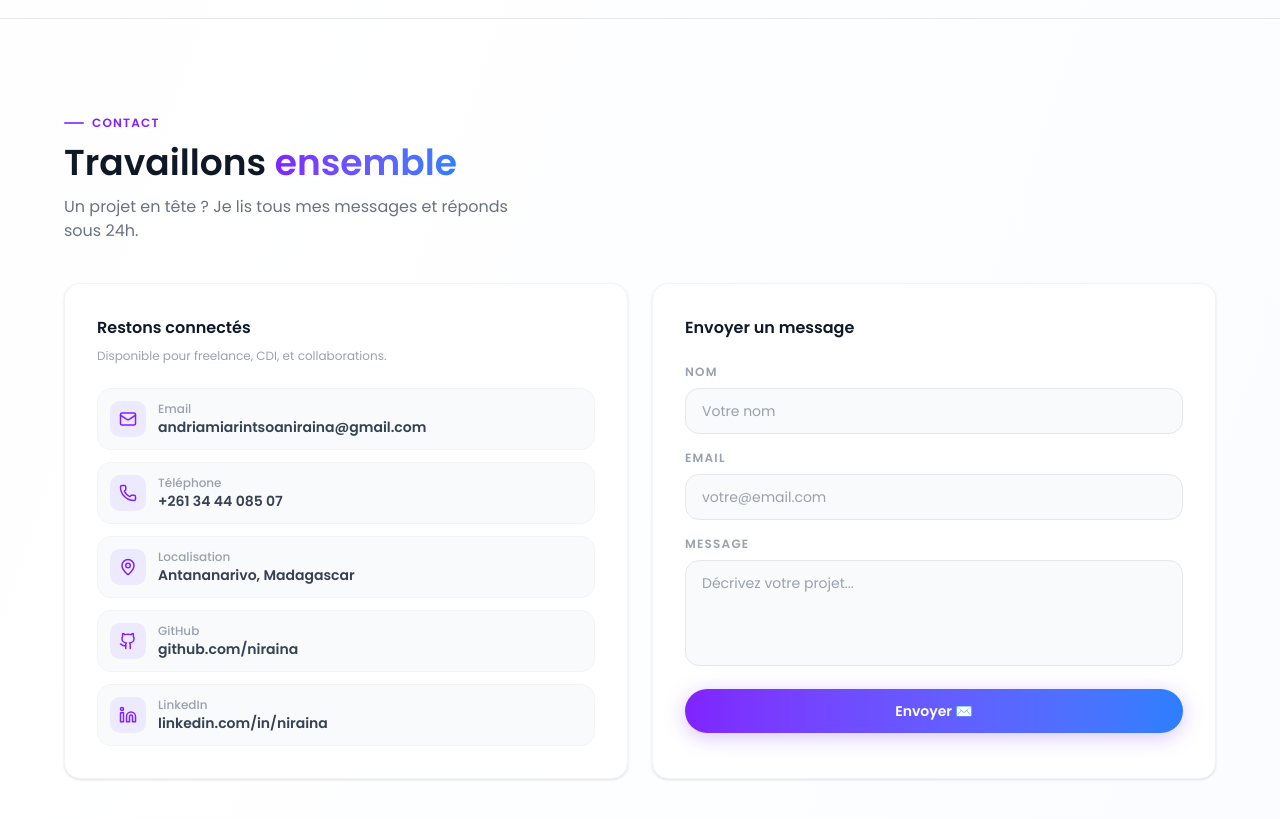
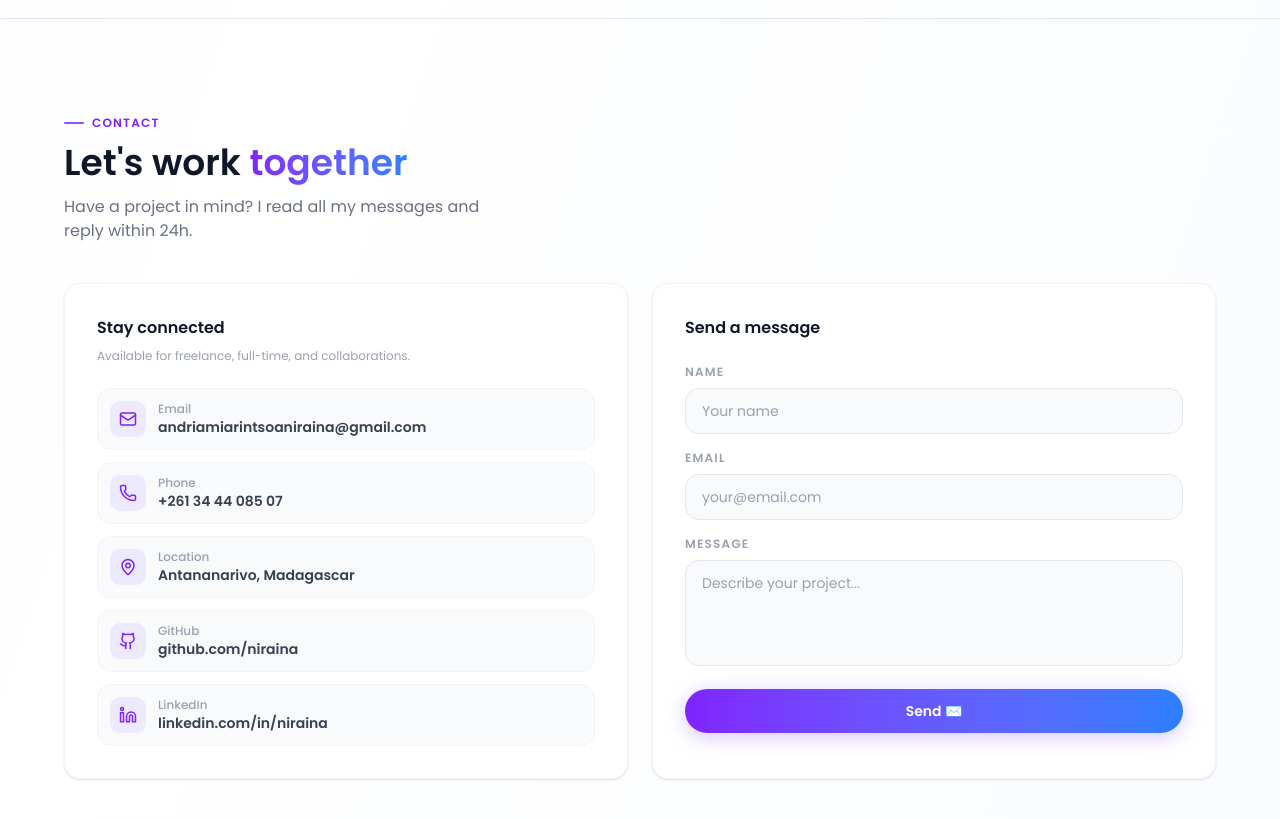
Before and after one commit to niraina/niraina_dev, a Next.js app: page /en in a window 1280 px wide. Shown: the part 2920-3739 px from the top of the page. Built offline with nearby package versions, Linux system fonts and the light colour scheme.

Commit message:
feat: add i18n translations for contact section (fr/en/de)

```diff
--- a/app/components/contact.tsx
+++ b/app/components/contact.tsx
@@ -2,6 +2,15 @@
 
 import { Mail, Phone, MapPin, Github, Linkedin } from "lucide-react";
 import { GIT, LINKEDIN } from "@/constant/social";
+import { useState } from "react";
+import { useTranslations } from "next-intl";
+
+export default function Contact() {
+  const t = useTranslations("contact");
+  const [name, setName] = useState("");
+  const [email, setEmail] = useState("");
+  const [message, setMessage] = useState("");
+  const [isSuccess, setIsSuccess] = useState(false);
 
   const contactLinks = [
     {
@@ -12,13 +21,13 @@ const contactLinks = [
     },
     {
       icon: <Phone size={18} />,
-    label: "Téléphone",
+      label: t("phone_label"),
       value: "+261 34 44 085 07",
       href: "https://wa.me/261344408507",
     },
     {
       icon: <MapPin size={18} />,
-    label: "Localisation",
+      label: t("location_label"),
       value: "Antananarivo, Madagascar",
       href: null,
     },
@@ -36,36 +45,56 @@ const contactLinks = [
     },
   ];
 
-export default function Contact() {
+  const handleSubmit = async (e: React.FormEvent) => {
+    e.preventDefault();
+
+    const response = await fetch("/api/contact", {
+      method: "POST",
+      headers: {
+        "Content-Type": "application/json",
+      },
+      body: JSON.stringify({ name, email, message }),
+    });
+
+    const data = await response.json();
+
+    if (data.success) {
+      setName("");
+      setEmail("");
+      setMessage("");
+      setIsSuccess(true);
+      setTimeout(() => setIsSuccess(false), 5000);
+    }
+  };
+
   return (
     <section id="contact" className="py-24 px-6 pb-32">
       <div className="max-w-6xl mx-auto">
-        {/* Section label */}
         <div className="flex items-center gap-2 mb-3">
           <span className="w-5 h-0.5 bg-violet-500 dark:bg-violet-400 rounded" />
           <span className="text-xs font-bold tracking-widest uppercase text-violet-600 dark:text-violet-400">
-            Contact
+            {t("label")}
           </span>
         </div>
 
         <h2 className="text-3xl sm:text-4xl font-extrabold text-gray-900 dark:text-white mb-3">
-          Travaillons{" "}
+          {t("title")}{" "}
           <span className="bg-gradient-to-r from-violet-600 to-blue-500 dark:from-violet-400 dark:to-blue-400 bg-clip-text text-transparent">
-            ensemble
+            {t("title_highlight")}
           </span>
         </h2>
         <p className="text-gray-500 dark:text-white/45 mb-10 max-w-md">
-          Un projet en tête ? Je lis tous mes messages et réponds sous 24h.
+          {t("subtitle")}
         </p>
 
         <div className="grid grid-cols-1 md:grid-cols-2 gap-6">
           {/* Contact info */}
           <div className="bg-white dark:bg-white/[0.04] border border-gray-100 dark:border-white/[0.08] rounded-2xl shadow-sm dark:shadow-none p-6 sm:p-8">
             <h3 className="text-base font-bold text-gray-900 dark:text-white mb-2">
-              Restons connectés
+              {t("stay_connected")}
             </h3>
             <p className="text-xs text-gray-400 dark:text-white/45 mb-6">
-              Disponible pour freelance, CDI, et collaborations.
+              {t("availability")}
             </p>
             <div className="flex flex-col gap-3">
               {contactLinks.map((link) =>
@@ -106,17 +135,24 @@ export default function Contact() {
           {/* Contact form */}
           <div className="bg-white dark:bg-white/[0.04] border border-gray-100 dark:border-white/[0.08] rounded-2xl shadow-sm dark:shadow-none p-6 sm:p-8">
             <h3 className="text-base font-bold text-gray-900 dark:text-white mb-6">
-              Envoyer un message
+              {t("send_message")}
             </h3>
-            <form className="flex flex-col gap-4">
+            {isSuccess && (
+              <div className="mb-4 p-3 rounded-lg bg-green-100 text-green-700 text-sm">
+                {t("success")}
+              </div>
+            )}
+            <form className="flex flex-col gap-4" onSubmit={handleSubmit}>
               <div>
                 <label className="block text-xs font-bold text-gray-400 dark:text-white/45 uppercase tracking-widest mb-2">
-                  Nom
+                  {t("name_label")}
                 </label>
                 <input
                   type="text"
-                  placeholder="Votre nom"
+                  placeholder={t("name_placeholder")}
                   className="w-full px-4 py-3 rounded-xl bg-gray-50 dark:bg-white/[0.05] border border-gray-200 dark:border-white/[0.1] text-gray-900 dark:text-white placeholder-gray-400 dark:placeholder-white/25 text-sm outline-none focus:border-violet-400 focus:ring-2 focus:ring-violet-400/20 transition-all"
+                  value={name}
+                  onChange={(e) => setName(e.target.value)}
                 />
               </div>
               <div>
@@ -125,25 +161,29 @@ export default function Contact() {
                 </label>
                 <input
                   type="email"
-                  placeholder="votre@email.com"
+                  placeholder={t("email_placeholder")}
                   className="w-full px-4 py-3 rounded-xl bg-gray-50 dark:bg-white/[0.05] border border-gray-200 dark:border-white/[0.1] text-gray-900 dark:text-white placeholder-gray-400 dark:placeholder-white/25 text-sm outline-none focus:border-violet-400 focus:ring-2 focus:ring-violet-400/20 transition-all"
+                  value={email}
+                  onChange={(e) => setEmail(e.target.value)}
                 />
               </div>
               <div>
                 <label className="block text-xs font-bold text-gray-400 dark:text-white/45 uppercase tracking-widest mb-2">
-                  Message
+                  {t("message_label")}
                 </label>
                 <textarea
                   rows={4}
-                  placeholder="Décrivez votre projet..."
+                  placeholder={t("message_placeholder")}
                   className="w-full px-4 py-3 rounded-xl bg-gray-50 dark:bg-white/[0.05] border border-gray-200 dark:border-white/[0.1] text-gray-900 dark:text-white placeholder-gray-400 dark:placeholder-white/25 text-sm outline-none focus:border-violet-400 focus:ring-2 focus:ring-violet-400/20 transition-all resize-none"
+                  value={message}
+                  onChange={(e) => setMessage(e.target.value)}
                 />
               </div>
               <button
                 type="submit"
                 className="w-full py-3 rounded-full bg-gradient-to-r from-violet-600 to-blue-500 dark:from-violet-500 dark:to-blue-500 text-white text-sm font-bold shadow-[0_4px_20px_rgba(139,92,246,0.35)] hover:shadow-[0_6px_30px_rgba(139,92,246,0.55)] hover:-translate-y-0.5 transition-all"
               >
-                Envoyer ✉️
+                {t("send_button")}
               </button>
             </form>
           </div>
--- a/messages/de.json
+++ b/messages/de.json
@@ -52,7 +52,29 @@
     "git": "Versionskontrolle mit Git und GitHub für effiziente Zusammenarbeit, Codeverwaltung und Bereitstellungs-Workflows.",
     "git_date": "2021 - Gegenwart",
     "ui_ux": "UI/UX-Designprinzipien zur Erstellung intuitiver und ansprechender Benutzeroberflächen, die die Benutzererfahrung und -zufriedenheit verbessern.",
-    "ui_ux_date": "2021 - Gegenwart"
+    "ui_ux_date": "2021 - Gegenwart",
+    "group_lang": {
+      "label": "Sprachen",
+      "chips": ["English", "French", "German"]
+    }
+  },
+  "contact": {
+    "label": "Kontakt",
+    "title": "Lass uns",
+    "title_highlight": "zusammenarbeiten",
+    "subtitle": "Haben Sie ein Projekt? Ich lese alle Nachrichten und antworte innerhalb von 24h.",
+    "stay_connected": "In Kontakt bleiben",
+    "availability": "Verfügbar für Freelance, Festanstellung und Kooperationen.",
+    "phone_label": "Telefon",
+    "location_label": "Standort",
+    "send_message": "Nachricht senden",
+    "name_label": "Name",
+    "name_placeholder": "Ihr Name",
+    "email_placeholder": "ihre@email.com",
+    "message_label": "Nachricht",
+    "message_placeholder": "Beschreiben Sie Ihr Projekt...",
+    "send_button": "Senden ✉️",
+    "success": "Nachricht erfolgreich gesendet!"
   },
   "experiences": {
     "title": "Erfahrungen",
--- a/messages/en.json
+++ b/messages/en.json
@@ -52,7 +52,29 @@
     "git": "Version control using Git and GitHub for efficient collaboration, code management, and deployment workflows.",
     "git_date": "2021 - Present",
     "ui_ux": "UI/UX design principles to create intuitive and engaging user interfaces that enhance user experience and satisfaction.",
-    "ui_ux_date": "2021 - Present"
+    "ui_ux_date": "2021 - Present",
+    "group_lang": {
+      "label": "Languages",
+      "chips": ["English", "French", "German"]
+    }
+  },
+  "contact": {
+    "label": "Contact",
+    "title": "Let's work",
+    "title_highlight": "together",
+    "subtitle": "Have a project in mind? I read all my messages and reply within 24h.",
+    "stay_connected": "Stay connected",
+    "availability": "Available for freelance, full-time, and collaborations.",
+    "phone_label": "Phone",
+    "location_label": "Location",
+    "send_message": "Send a message",
+    "name_label": "Name",
+    "name_placeholder": "Your name",
+    "email_placeholder": "your@email.com",
+    "message_label": "Message",
+    "message_placeholder": "Describe your project...",
+    "send_button": "Send ✉️",
+    "success": "Message sent successfully!"
   },
   "experiences": {
     "title": "Experiences",
--- a/messages/fr.json
+++ b/messages/fr.json
@@ -52,7 +52,29 @@
     "git": "Contrôle de version utilisant Git et GitHub pour une collaboration efficace, la gestion du code et les flux de travail de déploiement.",
     "git_date": "2021 - Présent",
     "ui_ux": "Principes de conception UI/UX pour créer des interfaces utilisateur intuitives et engageantes qui améliorent l'expérience et la satisfaction des utilisateurs.",
-    "ui_ux_date": "2021 - Présent"
+    "ui_ux_date": "2021 - Présent",
+    "group_lang": {
+      "label": "Langues",
+      "chips": ["Anglais", "Français", "Allemand"]
+    }
+  },
+  "contact": {
+    "label": "Contact",
+    "title": "Travaillons",
+    "title_highlight": "ensemble",
+    "subtitle": "Un projet en tête ? Je lis tous mes messages et réponds sous 24h.",
+    "stay_connected": "Restons connectés",
+    "availability": "Disponible pour freelance, CDI, et collaborations.",
+    "phone_label": "Téléphone",
+    "location_label": "Localisation",
+    "send_message": "Envoyer un message",
+    "name_label": "Nom",
+    "name_placeholder": "Votre nom",
+    "email_placeholder": "votre@email.com",
+    "message_label": "Message",
+    "message_placeholder": "Décrivez votre projet...",
+    "send_button": "Envoyer ✉️",
+    "success": "Message envoyé avec succès !"
   },
   "experiences": {
     "title": "Expériences",
```
Lines whose indentation alone changed are shown as unchanged.
